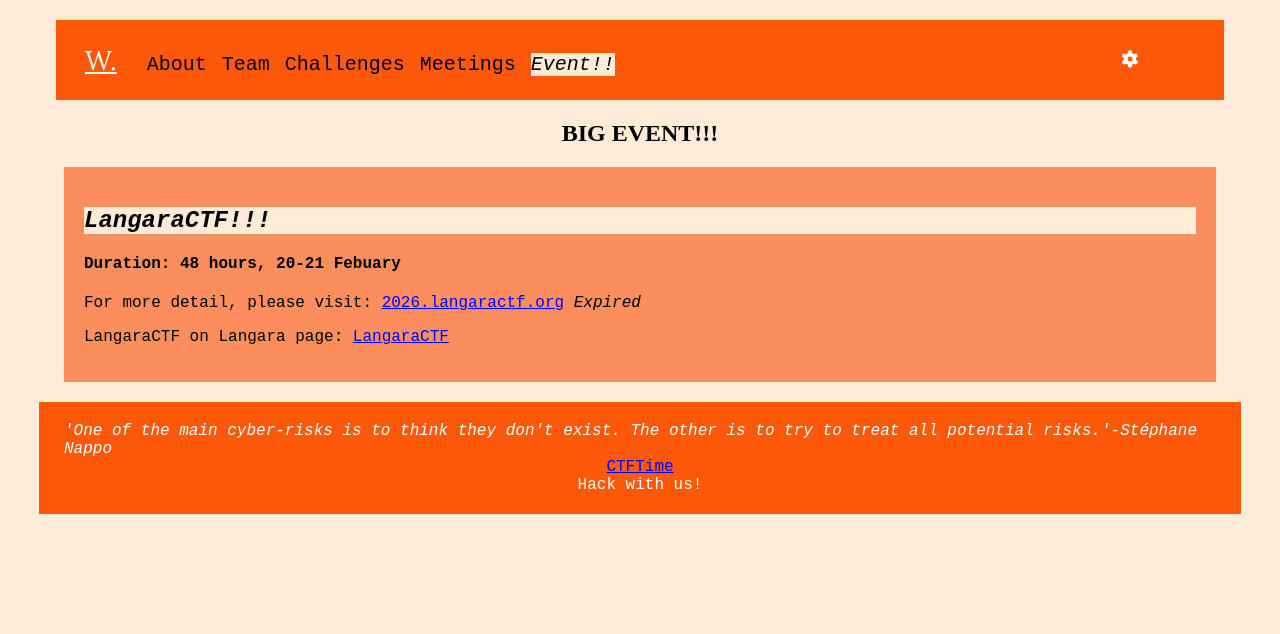
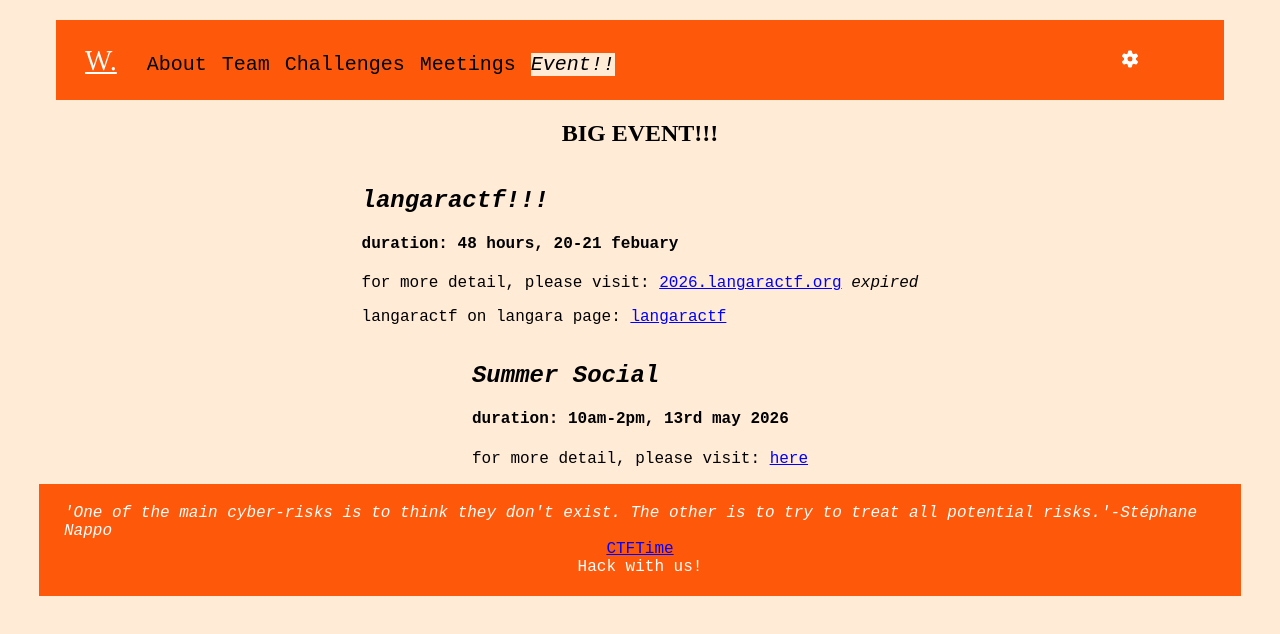
Before and after one commit to Longisrealll/cyberSecProj, a React (Vite) app in the folder wangara/: page /event in a window 1280 px wide. Shown: the top 634 px of the page. Built offline with nearby package versions, Linux system fonts and the light colour scheme; a web font is replaced by a local one.

Commit message:
event update

```diff
--- a/wangara/src/AllPages/LangaraCtf.jsx
+++ b/wangara/src/AllPages/LangaraCtf.jsx
@@ -8,14 +8,23 @@ export function EventPage({mode, setMode}){
         <section className='overallBackground'>
             <Navbar mode={mode} setMode={setMode} />
             <h1>BIG EVENT!!!</h1>
-            <div className="block-reverse">
-                {/* < /*img alt="Data not av"></img >*/}
+            <div classname="block-reverse">
+                {/* < /*img alt="data not av"></img >*/}
                 <div>
-                    <h2 className="promotionNoHov"><i><strong>LangaraCTF!!!</strong></i></h2>
-                    {/* <h3>LangaraCTF will be held soon!!!</p> */}
-                    <h4>Duration: 48 hours, 20-21 Febuary</h4>
-                    <p>For more detail, please visit: <a href="#" >2026.langaractf.org</a> <i>Expired</i></p>
-                    <p>LangaraCTF on Langara page: <a href="https://langara.ca/news-events/events/cybersecurity-capture-flag-competition">LangaraCTF</a></p>
+                    <h2 classname="promotionnohov"><i><strong>langaractf!!!</strong></i></h2>
+                    {/* <h3>langaractf will be held soon!!!</p> */}
+                    <h4>duration: 48 hours, 20-21 febuary</h4>
+                    <p>for more detail, please visit: <a href="#" >2026.langaractf.org</a> <i>expired</i></p>
+                    <p>langaractf on langara page: <a href="https://langara.ca/news-events/events/cybersecurity-capture-flag-competition">langaractf</a></p>
+                </div>
+            </div>
+            <div classname="block-reverse">
+                {/* < /*img alt="data not av"></img >*/}
+                <div>
+                    <h2 classname="promotionnohov"><i><strong>Summer Social</strong></i></h2>
+                    {/* <h3>langaractf will be held soon!!!</p> */}
+                    <h4>duration: 10am-2pm, 13rd may 2026</h4>
+                    <p>for more detail, please visit: <a href="https://langara.ca/news-events/events/summer-social-2026" >here</a></p>
                 </div>
             </div>
             <FooterHere />
```
